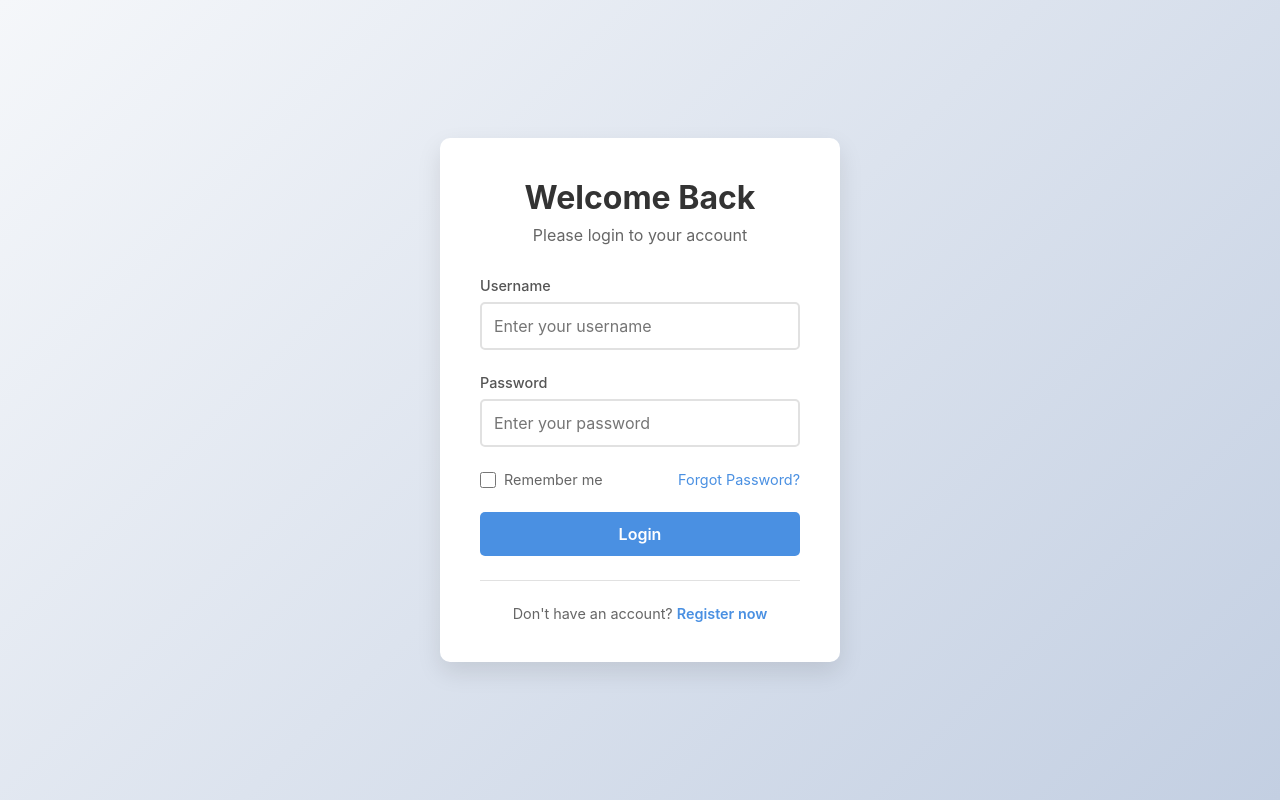
After one commit to raheelkumar/gbq_app_v2, a Flask app: page /logins in a window 1280 px wide. The commit adds this page. Run offline with Flask 3, Linux system fonts and the light colour scheme.

Commit message:
Revamped the Frontend as per the requirement for all pages

```diff
--- a/app.py
+++ b/app.py
@@ -4,6 +4,8 @@ from google.cloud import bigquery
 import pandas as pd
 from datetime import datetime
 from google.oauth2 import service_account
+
+from domains import DOMAIN_CHOICES
 from forms import ISVForm
 import os
 import matplotlib
@@ -13,6 +15,7 @@ import io
 import base64
 from matplotlib.figure import Figure
 import textwrap
+import domains
 
 app = Flask(__name__)
 app.secret_key = os.urandom(24)
@@ -38,6 +41,16 @@ def index():
     counts_job = client.query(counts_query)
     counts_result = next(counts_job.result())
 
+    # Get Domain count
+    query = """SELECT
+  COUNT(DISTINCT Domain) AS total_domains
+FROM
+  `wwbq-treasuredata.GBQ.ISV_Details`
+WHERE
+  Domain NOT LIKE '%+%';"""
+    query_job = client.query(query)
+    domain_results = query_job.result()
+
     # Get recent activities
     activities_query = f"""
     SELECT
@@ -51,12 +64,58 @@ def index():
     activities_job = client.query(activities_query)
     recent_activities = activities_job.result()
 
+    domain_chart = generate_domain_chart()
+    quarter_chart = generate_quarter_chart()
+    pie_chart = generate_pie_chart()
+    line_chart_qtr = generate_qtr_growth_chart()
+    hor_chart_dom = generate_top_domain_chart()
+    total_domains = get_dist_domains_count()
+
     return render_template('index.html',
                            inactive_count=counts_result.inactive_count or 0,
                            in_progress_count=counts_result.in_progress_count or 0,
                            completed_count=counts_result.completed_count or 0,
+                           recent_activities=recent_activities,
+                           domain_count=len(DOMAIN_CHOICES) or 0,
+                           domain_chart=domain_chart,
+                           quarter_chart=quarter_chart,
+                           pie_chart=pie_chart,
+                           line_chart_qtr=line_chart_qtr,
+                           hor_chart_dom=hor_chart_dom)
+
+
+
+@app.route('/tracker')
+def tracker():
+    # Get counts for dashboard
+    counts_query = f"""
+    SELECT
+        COUNT(CASE WHEN status = 'not started' THEN 1 END) as inactive_count,
+        COUNT(CASE WHEN status = 'in progress' THEN 1 END) as in_progress_count,
+        COUNT(CASE WHEN status = 'completed' THEN 1 END) as completed_count
+    FROM `{dataset_id}.{table_id}`
+    """
+    counts_job = client.query(counts_query)
+    counts_result = next(counts_job.result())
+
+    # Get recent activities
+    activities_query = f"""
+    SELECT
+        isv_name,
+        status,
+        created_at as updated_at
+    FROM `{dataset_id}.{table_id}`
+    ORDER BY created_at DESC
+    LIMIT 5
+    """
+    activities_job = client.query(activities_query)
+    recent_activities = activities_job.result()
+
+    return render_template('tracker.html',
+                           inactive_count=counts_result.inactive_count or 0,
+                           in_progress_count=counts_result.in_progress_count or 0,
+                           completed_count=counts_result.completed_count or 0,
                            recent_activities=recent_activities)
-
 
 @app.route('/check_isv_name', methods=['POST'])
 def check_isv_name():
@@ -406,27 +465,26 @@ def isv_history_with_filter():
 
     # Fetch distinct years and quarters to populate the dropdown
     distinct_query = """
-        SELECT DISTINCT Year, Quarter FROM `wwbq-treasuredata.GBQ.ISV_Details`
+        SELECT DISTINCT Year, Quarter
+        FROM `wwbq-treasuredata.GBQ.ISV_Details`
     """
     distinct_query_job = client.query(distinct_query)
     distinct_results = list(distinct_query_job.result())
 
-    years = sorted({row["Year"] for row in distinct_results})
+    # Ensure `Year` is treated as string and include the current year if not present
+    years = sorted({str(row["Year"]) for row in distinct_results})
+    current_year = str(datetime.now().year)
+    if current_year not in years:
+        years.append(current_year)
+    years = sorted(years)
+
     quarters = sorted({row["Quarter"] for row in distinct_results})
 
-    # Fetch the most recent year and quarter if no selection is made
-    if not (selected_quarter or selected_year):
-        recent_query = """
-            SELECT MAX(Year) AS recent_year, MAX(Quarter) AS recent_quarter
-            FROM `wwbq-treasuredata.GBQ.ISV_Details`
-        """
-        recent_query_job = client.query(recent_query)
-        recent_results = list(recent_query_job.result())
-
-        if recent_results:
-            recent_row = recent_results[0]
-            selected_year = recent_row["recent_year"]
-            selected_quarter = recent_row["recent_quarter"]
+    # Set default selection to current year and quarter if no selection is made
+    if not selected_quarter:
+        selected_quarter = f"Q{((datetime.now().month - 1) // 3) + 1}"
+    if not selected_year:
+        selected_year = current_year
 
     # Add filter conditions based on user selection
     if selected_quarter:
@@ -470,8 +528,8 @@ def isv_history_with_filter():
             data=isv_details,
             years=years,
             quarters=quarters,
-            selected_quarter=selected_quarter or "",
-            selected_year=selected_year or "",
+            selected_quarter=selected_quarter,
+            selected_year=selected_year,
         )
     except Exception as e:
         return f"An error occurred: {e}"
@@ -916,5 +974,10 @@ def get_quarters():
     results = fetch_isvs(query)
     return [row['Quarter'] for row in results]
 
+@app.route('/logins')
+def logins():
+    #login logic
+    return render_template('login.html')
+
 if __name__ == '__main__':
     app.run(debug=True)
--- /dev/null
+++ b/templates/login.html
@@ -0,0 +1,200 @@
+<!DOCTYPE html>
+<html lang="en">
+<head>
+    <meta charset="UTF-8">
+    <meta name="viewport" content="width=device-width, initial-scale=1.0">
+    <title>Login - GBQ App</title>
+    <style>
+        * {
+            margin: 0;
+            padding: 0;
+            box-sizing: border-box;
+            font-family: -apple-system, BlinkMacSystemFont, "Segoe UI", Roboto, "Helvetica Neue", Arial, sans-serif;
+        }
+
+        body {
+            min-height: 100vh;
+            display: flex;
+            align-items: center;
+            justify-content: center;
+            background: linear-gradient(135deg, #f5f7fa 0%, #c3cfe2 100%);
+        }
+
+        .login-container {
+            background: white;
+            padding: 2.5rem;
+            border-radius: 10px;
+            box-shadow: 0 10px 25px rgba(0, 0, 0, 0.1);
+            width: 100%;
+            max-width: 400px;
+        }
+
+        .login-header {
+            text-align: center;
+            margin-bottom: 2rem;
+        }
+
+        .login-header h1 {
+            color: #333;
+            font-size: 2rem;
+            margin-bottom: 0.5rem;
+        }
+
+        .login-header p {
+            color: #666;
+            font-size: 1rem;
+        }
+
+        .input-group {
+            margin-bottom: 1.5rem;
+        }
+
+        .input-group label {
+            display: block;
+            color: #555;
+            margin-bottom: 0.5rem;
+            font-size: 0.9rem;
+            font-weight: 500;
+        }
+
+        .input-group input {
+            width: 100%;
+            padding: 0.75rem;
+            border: 2px solid #e1e1e1;
+            border-radius: 5px;
+            font-size: 1rem;
+            transition: all 0.3s ease;
+        }
+
+        .input-group input:focus {
+            outline: none;
+            border-color: #4a90e2;
+            box-shadow: 0 0 0 3px rgba(74, 144, 226, 0.1);
+        }
+
+        .remember-forgot {
+            display: flex;
+            justify-content: space-between;
+            align-items: center;
+            margin-bottom: 1.5rem;
+        }
+
+        .remember-me {
+            display: flex;
+            align-items: center;
+            gap: 0.5rem;
+        }
+
+        .remember-me input[type="checkbox"] {
+            width: 16px;
+            height: 16px;
+            cursor: pointer;
+        }
+
+        .remember-me label {
+            color: #666;
+            font-size: 0.9rem;
+            cursor: pointer;
+        }
+
+        .forgot-password {
+            color: #4a90e2;
+            text-decoration: none;
+            font-size: 0.9rem;
+        }
+
+        .forgot-password:hover {
+            text-decoration: underline;
+        }
+
+        .login-button {
+            width: 100%;
+            padding: 0.75rem;
+            background: #4a90e2;
+            color: white;
+            border: none;
+            border-radius: 5px;
+            font-size: 1rem;
+            font-weight: 600;
+            cursor: pointer;
+            transition: background-color 0.3s ease;
+        }
+
+        .login-button:hover {
+            background: #357abd;
+        }
+
+        .login-footer {
+            text-align: center;
+            margin-top: 1.5rem;
+            padding-top: 1.5rem;
+            border-top: 1px solid #e1e1e1;
+        }
+
+        .login-footer p {
+            color: #666;
+            font-size: 0.9rem;
+        }
+
+        .register-link {
+            color: #4a90e2;
+            text-decoration: none;
+            font-weight: 600;
+        }
+
+        .register-link:hover {
+            text-decoration: underline;
+        }
+
+        .error-message {
+            display: none;
+            color: #dc3545;
+            font-size: 0.875rem;
+            margin-top: 0.25rem;
+        }
+
+        @media (max-width: 480px) {
+            .login-container {
+                margin: 1rem;
+                padding: 1.5rem;
+            }
+        }
+    </style>
+</head>
+<body>
+    <div class="login-container">
+        <div class="login-header">
+            <h1>Welcome Back</h1>
+            <p>Please login to your account</p>
+        </div>
+
+        <form action="/login" method="POST">
+            <div class="input-group">
+                <label for="username">Username</label>
+                <input type="text" id="username" name="username" placeholder="Enter your username" required>
+                <span class="error-message">Please enter a valid username</span>
+            </div>
+
+            <div class="input-group">
+                <label for="password">Password</label>
+                <input type="password" id="password" name="password" placeholder="Enter your password" required>
+                <span class="error-message">Please enter your password</span>
+            </div>
+
+            <div class="remember-forgot">
+                <div class="remember-me">
+                    <input type="checkbox" id="remember" name="remember">
+                    <label for="remember">Remember me</label>
+                </div>
+                <a href="/forgot-password" class="forgot-password">Forgot Password?</a>
+            </div>
+
+            <button type="submit" class="login-button">Login</button>
+        </form>
+
+        <div class="login-footer">
+            <p>Don't have an account? <a href="/register" class="register-link">Register now</a></p>
+        </div>
+    </div>
+</body>
+</html>
```
Also changed, not shown: templates/base.html (+5 -4 lines), templates/index.html (+66 -60 lines), templates/isv_history_with_filter.html (+61 -99 lines), templates/tracker.html (added, +97 -0 lines), static/bigquery-productcard.jpg (added), static/persistent_logo.png (added).
